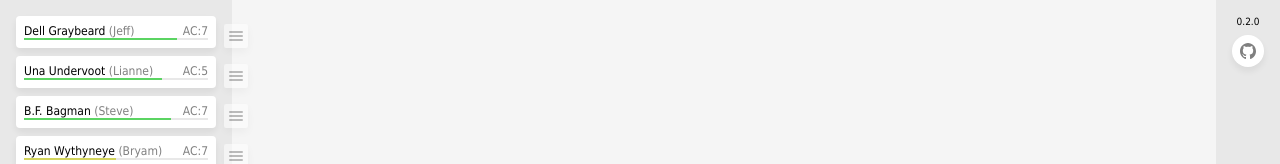
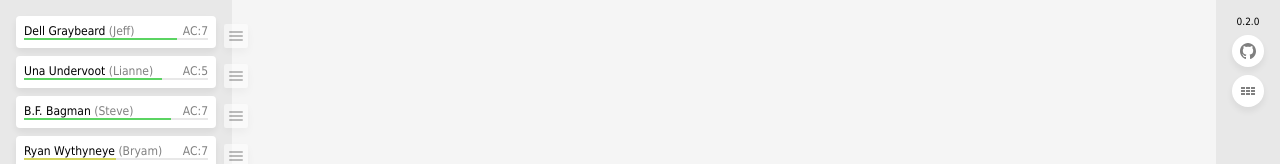
Before and after one commit to jkrayer/adventure-tools, a React (Vite) app: page / in a window 1280 px wide. Shown: the top 164 px of the page. Built offline with nearby package versions, Linux system fonts and the light colour scheme.

Commit message:
Add Table button

```diff
--- a/src/App.tsx
+++ b/src/App.tsx
@@ -1,10 +1,9 @@
 import * as Tray from "./components/ActionTray";
 import Characters from "./components/Characters/Characters.tsx";
 import LocalhostCharacterSeed from "./components/Characters/LocalhostCharacterSeed";
-import { GithubLink } from "./components/CircleButton";
 import DungeonTimeTracker from "./components/DungeonTimeTracker/DungeonTimeTracker";
 import { CharactersProvider } from "./context/CharactersContext";
-import packageJson from "../package.json";
+import ToolBar from "./components/ToolBar/ToolBar";
 
 function App() {
   return (
@@ -13,12 +12,7 @@ function App() {
       <Tray.Characters>
         <Characters />
       </Tray.Characters>
-      <Tray.Tools>
-        <span style={{ fontSize: "0.625rem", textAlign: "center" }}>
-          {packageJson.version}
-        </span>
-        <GithubLink />
-      </Tray.Tools>
+      <ToolBar />
       <Tray.Actions>
         <DungeonTimeTracker />
       </Tray.Actions>
--- a/src/components/Icon.tsx
+++ b/src/components/Icon.tsx
@@ -1,6 +1,6 @@
 import type { SVGProps } from "react";
 
-type IconName = "plus" | "back" | "forward" | "github";
+type IconName = "plus" | "back" | "forward" | "github" | "table";
 
 type IconProps = SVGProps<SVGSVGElement> & {
   name: IconName;
@@ -57,6 +57,29 @@ function Icon({ name, className, ...props }: IconProps) {
     );
   }
 
+  if (name === "table") {
+    return (
+      <svg
+        {...props}
+        className={baseClass}
+        height="8"
+        viewBox="0 0 14 8"
+        width="14"
+        xmlns="http://www.w3.org/2000/svg"
+      >
+        <rect x="0" y="0" width="4" height="2" />
+        <rect x="5" y="0" width="4" height="2" />
+        <rect x="10" y="0" width="4" height="2" />
+        <rect x="0" y="3" width="4" height="2" />
+        <rect x="5" y="3" width="4" height="2" />
+        <rect x="10" y="3" width="4" height="2" />
+        <rect x="0" y="6" width="4" height="2" />
+        <rect x="5" y="6" width="4" height="2" />
+        <rect x="10" y="6" width="4" height="2" />
+      </svg>
+    );
+  }
+
   return (
     <svg
       {...props}
--- /dev/null
+++ b/src/components/ToolBar/TableButton.tsx
@@ -0,0 +1,10 @@
+import { CircleButton } from "../CircleButton";
+import Icon from "../Icon";
+
+export default function TableButton() {
+  return (
+    <CircleButton title="Table Manager" type="button">
+      <Icon name="table" />
+    </CircleButton>
+  );
+}
--- /dev/null
+++ b/src/components/ToolBar/ToolBar.tsx
@@ -0,0 +1,16 @@
+import TableButton from "./TableButton";
+import { GithubLink } from "../CircleButton";
+import { Tools } from "../ActionTray";
+import packageJson from "../../../package.json";
+
+export default function ToolBar() {
+  return (
+    <Tools>
+      <span style={{ fontSize: "0.625rem", textAlign: "center" }}>
+        {packageJson.version}
+      </span>
+      <GithubLink />
+      <TableButton />
+    </Tools>
+  );
+}
```
